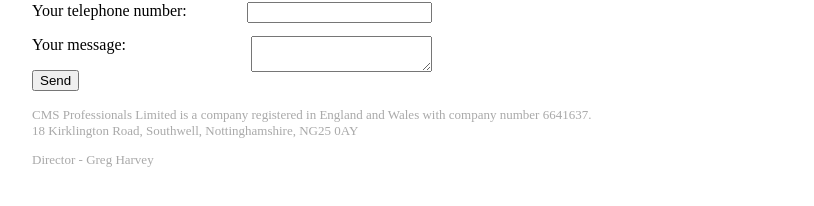
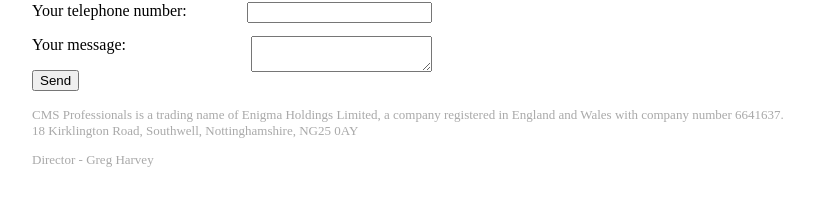
Before and after one commit to gregharvey/gregharvey.github.io, a Jekyll site: the page built from index.md, in a window 1280 px wide. Shown: the part 677-883 px from the top of the page, without its empty margins (208-1022 px from the left). Built offline with Jekyll 4.4.1, drawn with Linux system fonts in a browser that asks for light colours.

Commit message:
Update footer.html

```diff
--- a/_includes/footer.html
+++ b/_includes/footer.html
@@ -2,7 +2,7 @@
     <footer class="footer" role="contentinfo">
  			<div class="container">
         <p>
-          CMS Professionals Limited is a company registered in England and Wales with company number 6641637.<br />
+          CMS Professionals is a trading name of Enigma Holdings Limited, a company registered in England and Wales with company number 6641637.<br />
           18 Kirklington Road, Southwell, Nottinghamshire, NG25 0AY
         </p>
         <p>
```
